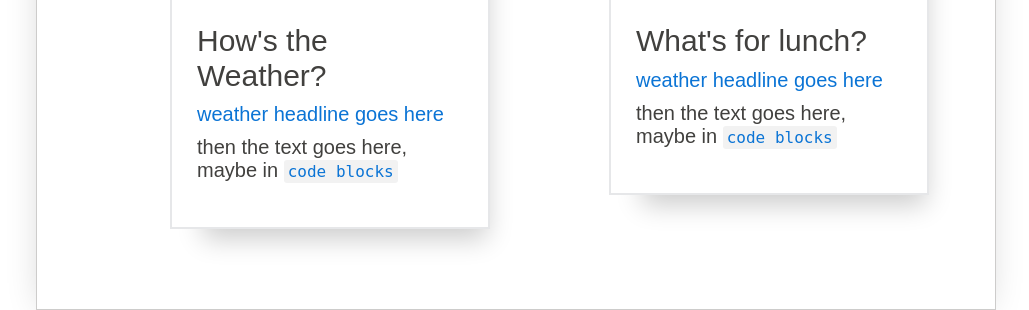
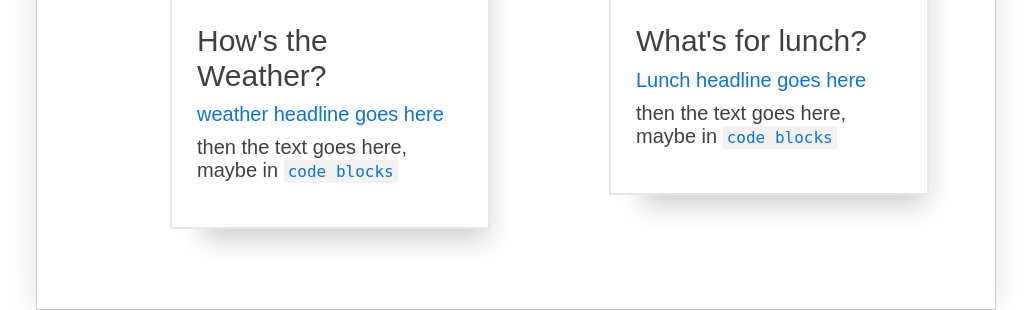
Before and after one commit to ekingery/How-To-Program-a-Computer, a Flask app: page / in a window 1280 px wide. Shown: the part 777-1087 px from the top of the page, without its empty margins (124-1153 px from the left). Run offline with Flask 2, Linux system fonts and the light colour scheme; some libraries are stand-ins or nearby versions; some web fonts are replaced.

Commit message:
minor tweaks

```diff
--- a/templates/index.html
+++ b/templates/index.html
@@ -14,7 +14,7 @@
           <h2 style="text-align:center">Technology Capital of Mann School</h2>
           <p>This page was created for the kids as part of a
           <a href="https://docs.google.com/presentation/d/1b_1pT_NTi1K51UKJafgZk6ReqeyPi49H2iAuveSjHaE/edit?usp=sharing">career day presentation on computer programming</a>.
-          The code is <a href="https://github.com/ekingery/How-To-Program-a-Computer">available on Github</a>.
+          The code and some links on learning to program are <a href="https://github.com/ekingery/How-To-Program-a-Computer">available on Github</a>.
           Please note this is not the <a href="http://www.op97.org/~esmith@op97.org/smines-city-website">Official Smines City Website</a>, which contains much more content and information.</p>
 
 					<div class="row flex-spaces">
@@ -34,7 +34,7 @@
 								<img src="https://i.pinimg.com/originals/de/f0/63/def06335fe7d39aaea17299819806cd6.jpg" alt="food">
 								<div class="card-body">
 									<h4 class="card-title">What's for lunch?</h4>
-									<h5 class="card-subtitle"><todo>weather headline goes here</h5>
+									<h5 class="card-subtitle"><todo>Lunch headline goes here</h5>
 									<p class="card-text">then the text goes here, maybe in <code> code blocks</code></p>
 								</div>
 							</div>
```
Also changed, not shown: README.md.
